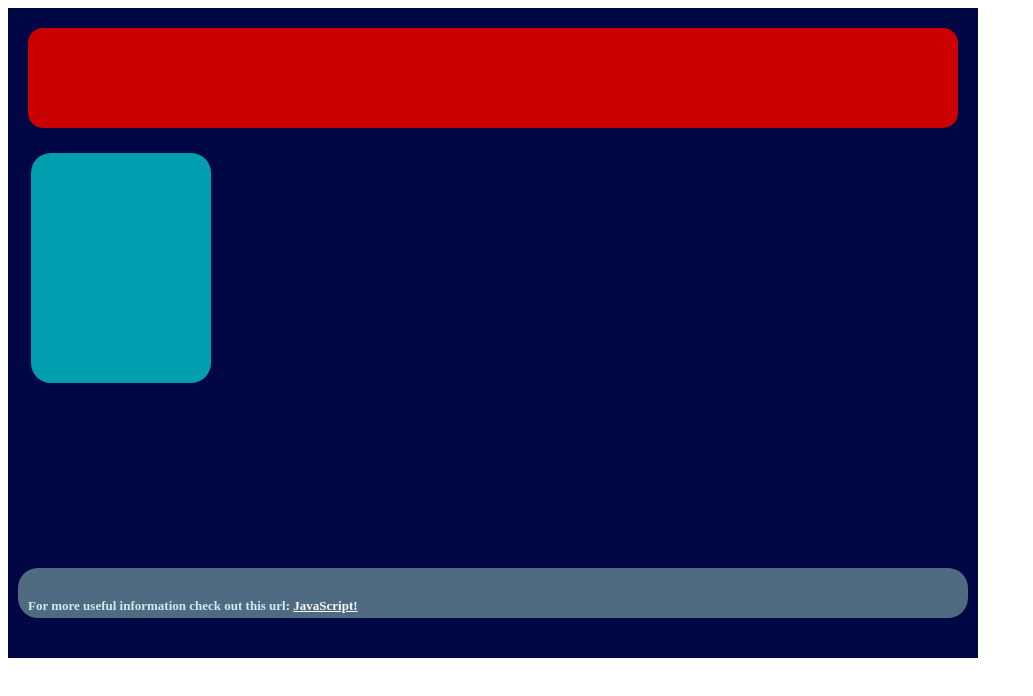
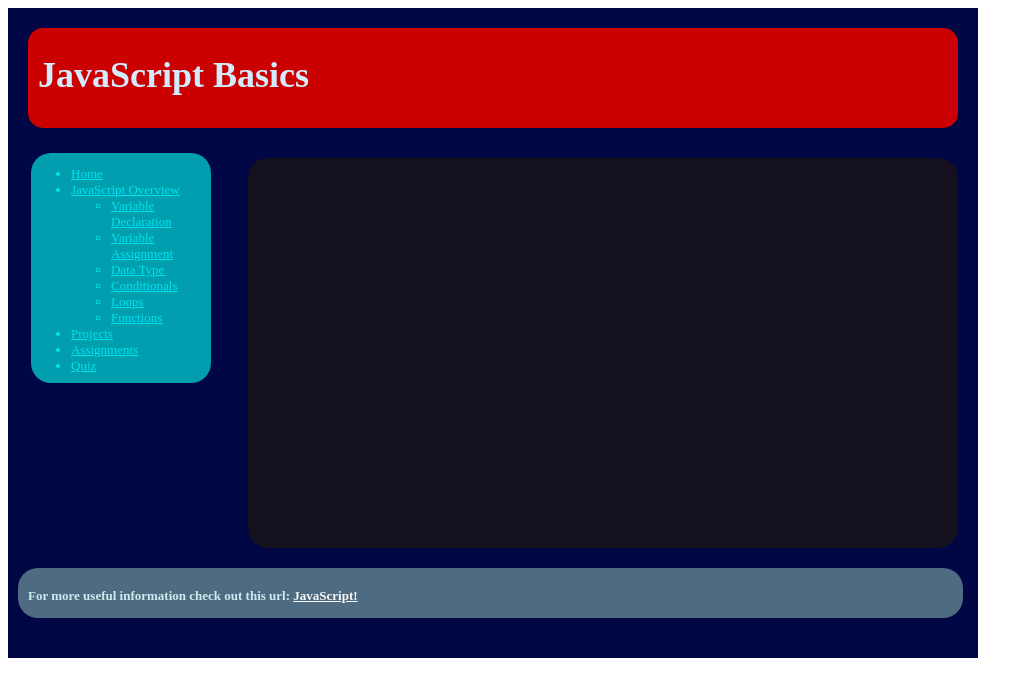
Before and after one commit to MMaines2005/java_basics, a plain HTML site: page index.html in a window 1280 px wide. Shown: the whole page, without its empty margins (0-1033 px from the left). Drawn offline with Linux system fonts and the light colour scheme.

Commit message:
Update 1.2

```diff
--- a/index.html
+++ b/index.html
@@ -9,8 +9,25 @@
 </head>
 <body>
     <div class="background-main">
-        <div class="header"></div>
-        <div class="nav"></div>
+        <div class="header"><p class="p1">JavaScript Basics</p></div>
+        <div class="nav">
+            <ul>
+                <li>Home</li>
+                        <li>JavaScript Overview</li>
+                    <ul>
+                            <li>Variable Declaration</li>
+                            <li>Variable Assignment</li>
+                            <li>Data Type</li>
+                            <li>Conditionals</li>
+                            <li>Loops</li>
+                            <li>Functions</li>
+
+                    </ul>
+                <li>Projects</li>
+                <li>Assignments</li>
+                <li>Quiz</li>
+            </ul>
+        </div>
         <div class="content"></div>
         <div class="informational">
             <h6> For more useful information check out this url: <a href="#">JavaScript!</a></h6></div>
--- a/style.css
+++ b/style.css
@@ -9,6 +9,14 @@
     background-color: #000744;
     width: 970px;
     height: 650px;
+}
+.p1{
+    color: #d2ecfe;
+    font-size: 36px;
+    position: absolute;
+    top:-10px;
+    margin-left: 10px;
+    font-weight: bold;
 }
 .header{
     position: absolute;
@@ -22,25 +30,39 @@
     margin: 5px;
     border-radius: 20px;
     background-color: #009EAE;
-    position: absolute;
+    position: relative;
     width: 180px;
     height: 230px;
     top:140px;
     left:18px;
 }
 .informational {
-    align-items: center;
+    align-items:center;
     border-radius: 20px;
     top:550px;
     margin: 10px;
     position: absolute;
     display: inline-block;
     background-color: #4E6B81;
-    width: 950px;
+    width: 945px;
     height: 50px;
 
 }
+.content{
+    border-radius: 20px;
+    align-items: center;
+    position: absolute;
+    background-color: #14101d;
+    display:block;
+    width: 710px;
+    height: 390px;
+    top: 140px;
+    left:230px;
+    margin: 10px;
+}
 h6{
+    position: absolute;
+    top: -10px;
 
    font-size: small;
     margin-left: 10px;
@@ -51,4 +73,10 @@ a{
     align-items:flex;
     display: inline-block;
     color: #F8F8F9;
+    text-decoration: underline;
 }
+ul, li{
+    color: #00e4f0;
+    font-size: small;
+    text-decoration: underline;
+}
```
